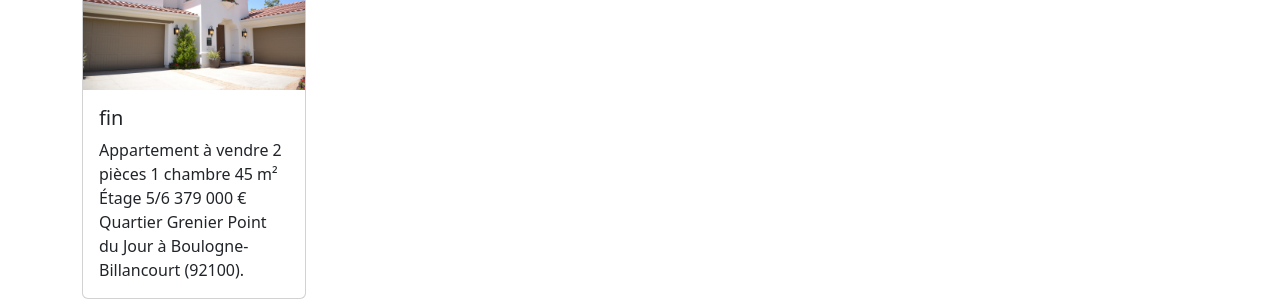
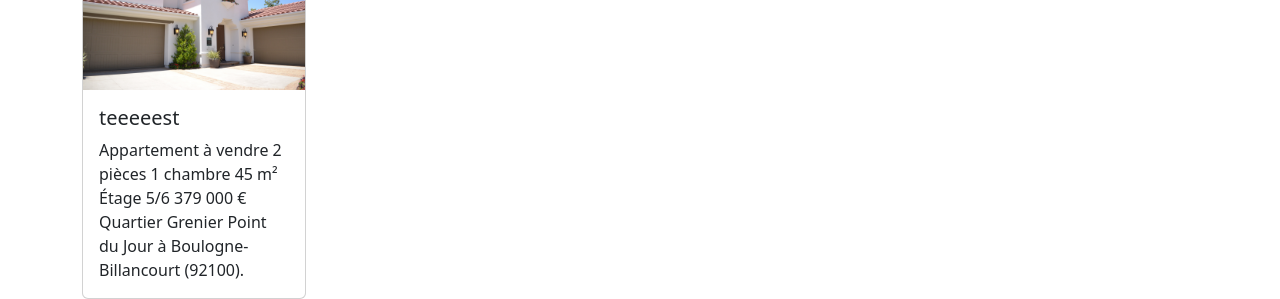
Before and after one commit to SamihaWahsousse/Gestion-agence-immobiliere, a PHP site: page / in a window 1280 px wide. Shown: the part 976-1275 px from the top of the page. Run offline with PHP 8.4, Linux system fonts and the light colour scheme.

Commit message:
last test

```diff
--- a/index.php
+++ b/index.php
@@ -243,7 +243,7 @@ include_once('includes/header.php');
                         <div class="card" style="width: 14rem;">
                             <img src="photoImmo/Maison2.jpg" class="card-img-top" alt="photoImmo/App1.jpg">
                             <div class="card-body">
-                                <h5 class="card-title">fin</h5>
+                                <h5 class="card-title">teeeeest</h5>
                                 <p class="card-text">Appartement à vendre
                                     2 pièces
                                     1 chambre
```
